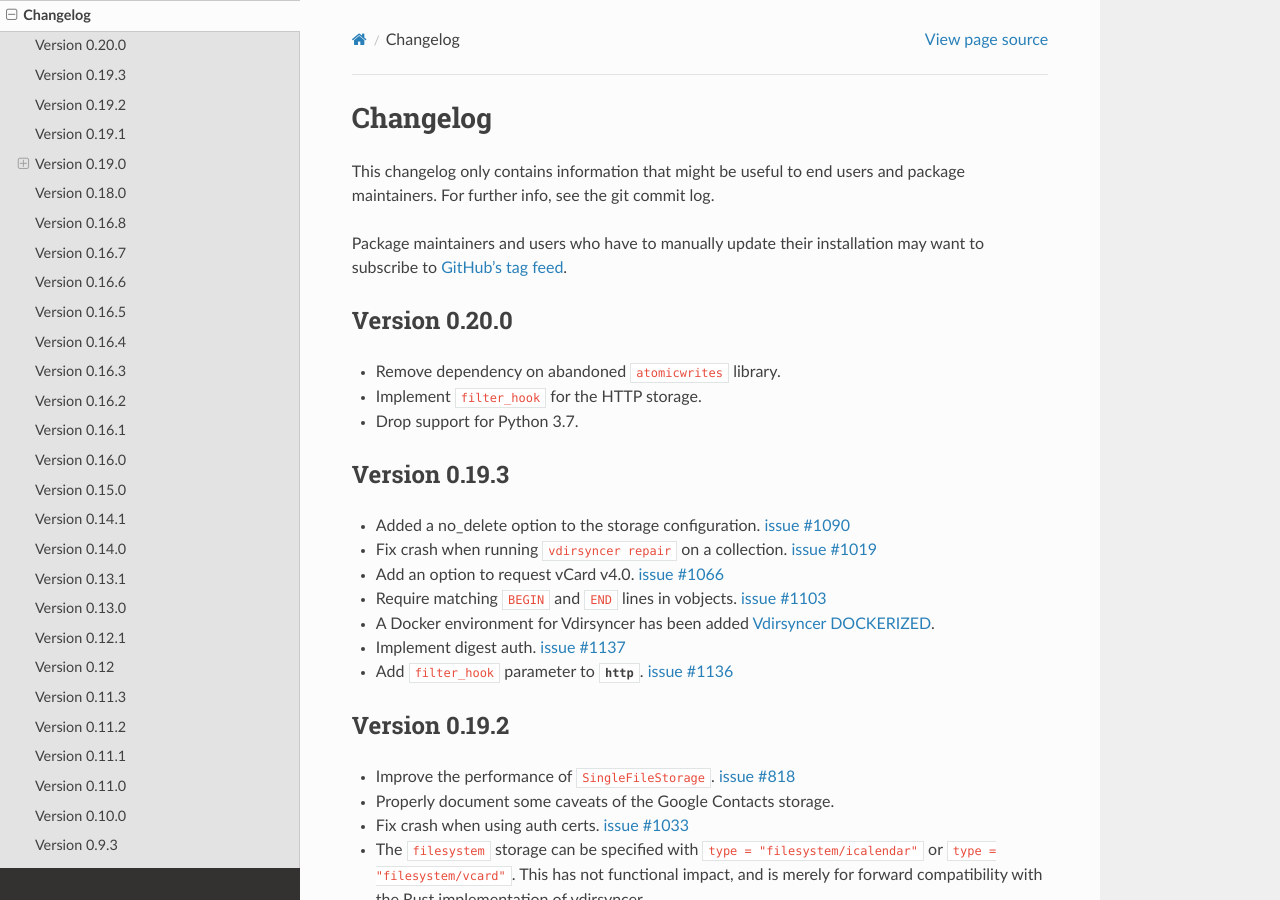
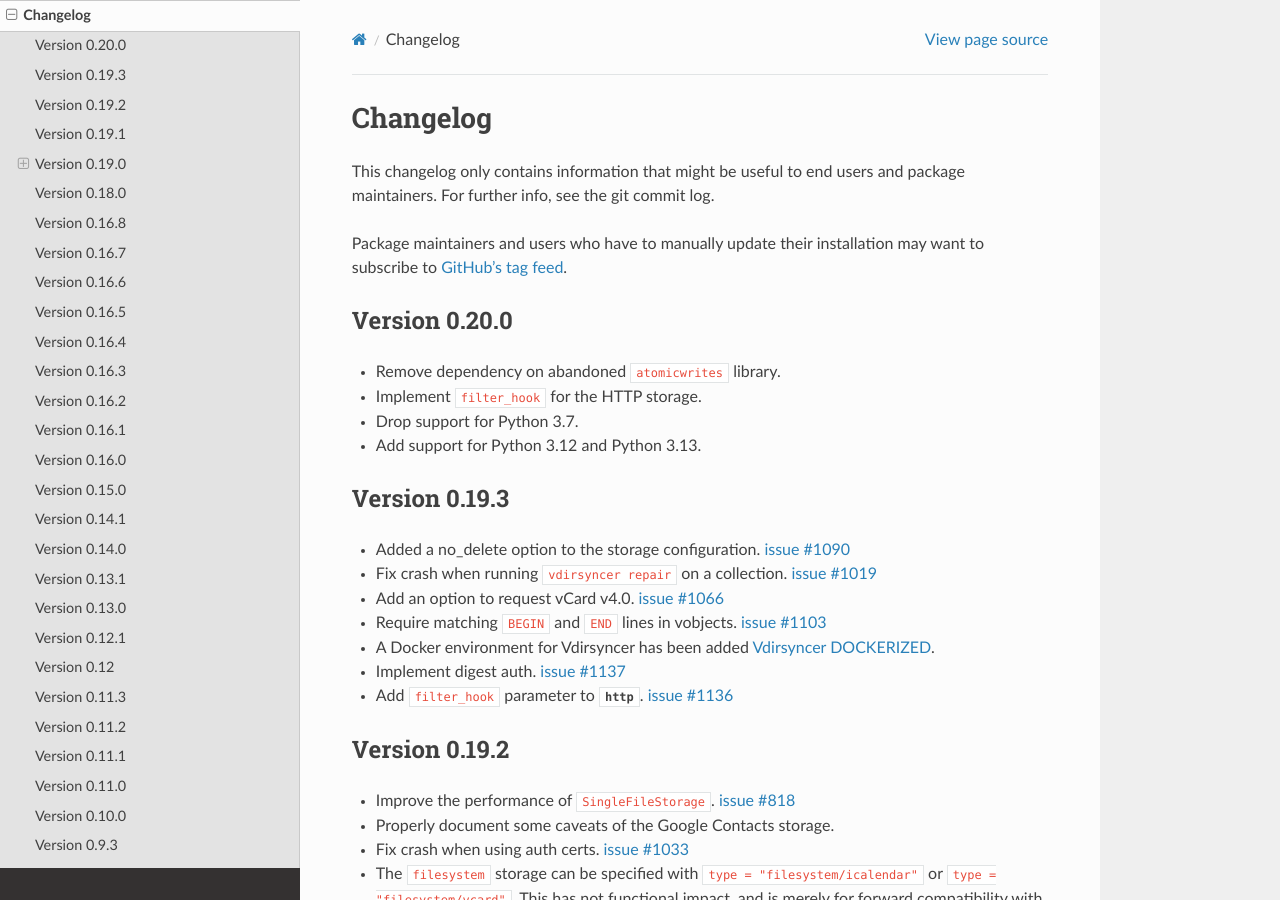
Before and after one commit to pimutils/vdirsyncer, a Sphinx documentation site: the page built from docs/changelog.rst, in a window 1280 px wide and 900 px high. Built offline with Sphinx 7.4.7 and the Read the Docs theme 3.1.0, drawn with Linux system fonts in a browser that asks for light colours.

Commit message:
Add support for Python 3.13
Fixes: https://github.com/pimutils/vdirsyncer/issues/1180

```diff
--- a/CHANGELOG.rst
+++ b/CHANGELOG.rst
@@ -15,6 +15,7 @@
 - Remove dependency on abandoned ``atomicwrites`` library.
 - Implement ``filter_hook`` for the HTTP storage.
 - Drop support for Python 3.7.
+- Add support for Python 3.12 and Python 3.13.
 
 Version 0.19.3
 ==============
--- a/docs/installation.rst
+++ b/docs/installation.rst
@@ -42,7 +42,7 @@
 use Python's package manager "pip". First, you'll have to check that the
 following things are installed:
 
-- Python 3.8 to 3.11 and pip.
+- Python 3.8 to 3.13 and pip.
 - ``libxml`` and ``libxslt``
 - ``zlib``
 - Linux or macOS. **Windows is not supported**, see :gh:`535`.
--- a/pyproject.toml
+++ b/pyproject.toml
@@ -26,6 +26,7 @@
     "Programming Language :: Python :: 3.10",
     "Programming Language :: Python :: 3.11",
     "Programming Language :: Python :: 3.12",
+    "Programming Language :: Python :: 3.13",
     "Programming Language :: Python :: 3.8",
     "Programming Language :: Python :: 3.9",
     "Topic :: Internet",
```
Also changed, not shown: 1 other file.
